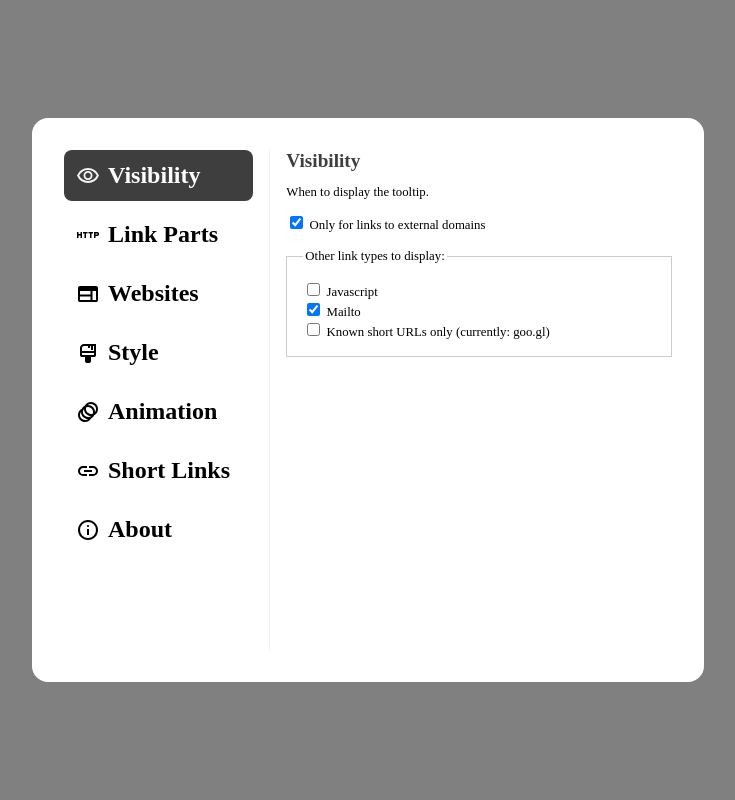
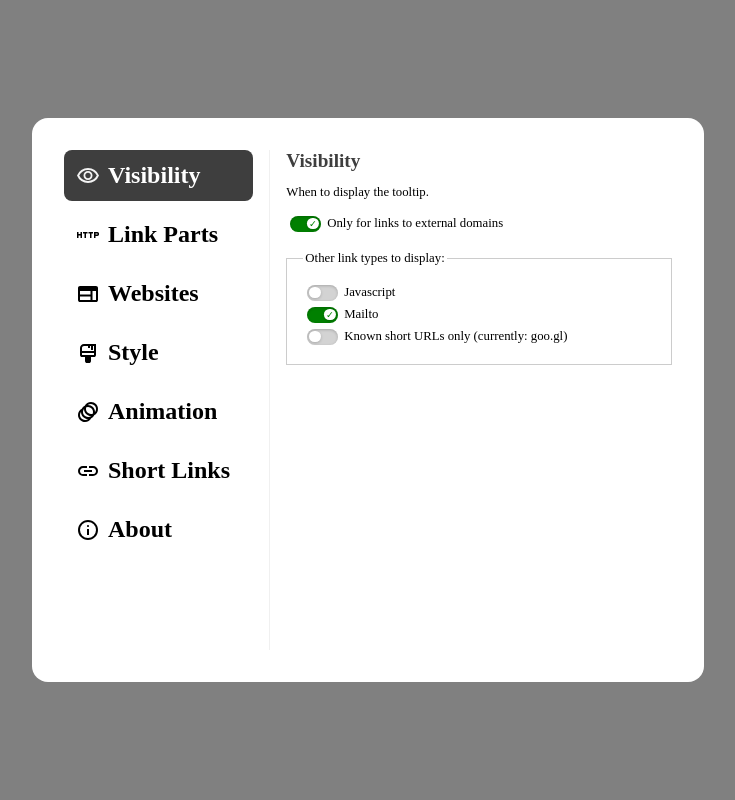
Before and after one commit to ChristopherBull/Clear-Links, a website with bundled scripts: page src/options.html in a window 1280 px wide. Shown: the whole page, without its empty margins (272-1007 px from the left). Built offline with nearby package versions, Linux system fonts and the light colour scheme; some packages are replaced by stand-ins of ours; no server answers; files whose address does not match are found by name.

Commit message:
Feat: Custom styled checkboxes in Options

```diff
--- a/src/options.css
+++ b/src/options.css
@@ -389,3 +389,62 @@ header {
   margin: 0 0 0 1em;
   font-size: 1.5em;
 }
+
+/* Custom switches (Checkboxes) */
+
+input[type='checkbox'] {
+  display: inline-flex;
+  align-items: center;
+  appearance: none;
+  position: relative;
+  background: lightgrey;
+  height: 1.2em;
+  width: 2.3em;
+  border-radius: 2em;
+  vertical-align: middle;
+  box-shadow: 0 1px 3px #0003 inset;
+  transition: 0.15s linear background;
+}
+
+input[type='checkbox']::before {
+  content: '';
+  display: block;
+  width: 1.25em;
+  height: 1.25em;
+  border-radius: 1.25em;
+  left: 0.2em;
+  font-size: .7em;
+  text-align: center;
+  background: #fff;
+  position: absolute;
+  box-shadow: 0 1px 3px #0003;
+  transition: 0.15s ease transform;
+  transform: translateX(0);
+}
+
+input[type='checkbox']:checked {
+  background: green;
+}
+
+input[type='checkbox']:checked::before {
+  color: green;
+  content: '\2713';
+  transform: translateX(1.6em);
+}
+
+input[type='checkbox']:focus {
+  outline-color: transparent;
+}
+
+input[type='checkbox']:focus-visible {
+  outline: 2px solid dodgerblue;
+  outline-offset: 2px;
+}
+
+input[type='checkbox']:checked:disabled {
+  background: #bbb;
+}
+
+input[type='checkbox']:checked:disabled::before {
+  color: lightgrey;
+}
```
